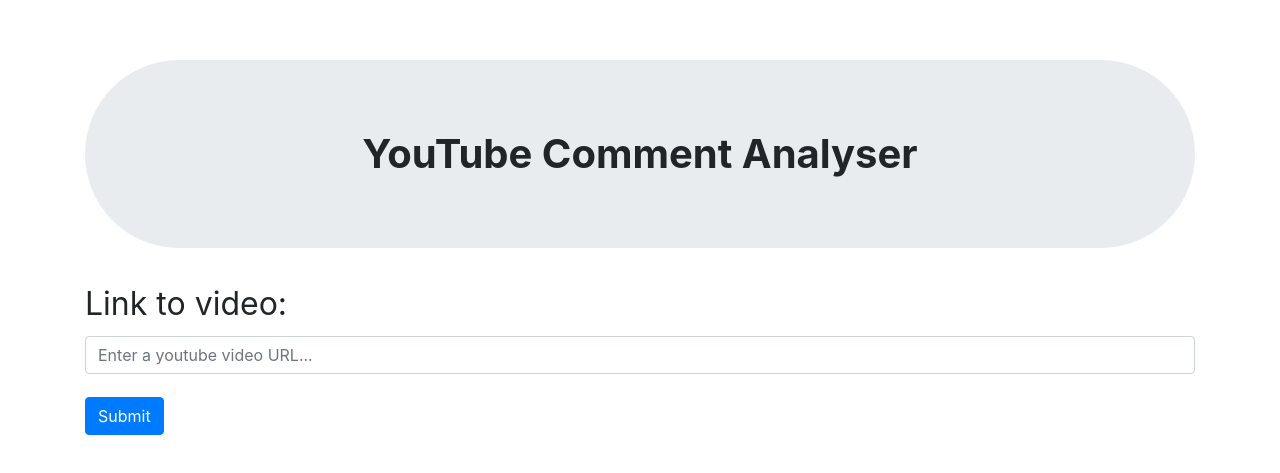
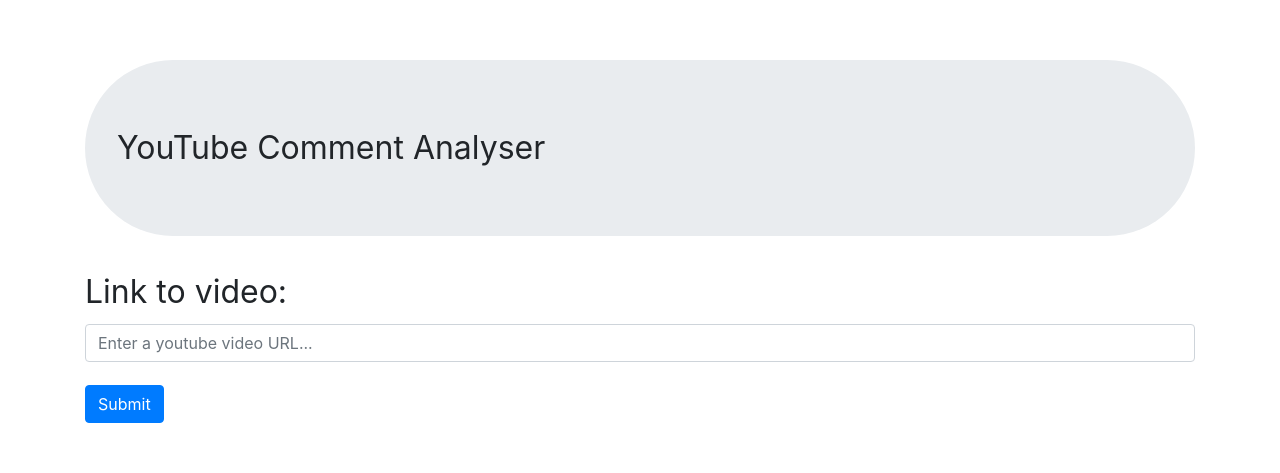
Before and after one commit to graphicnapkin/YCA, a React (Create React App) app in the folder frontend/: page / in a window 1280 px wide. Shown: the part 165-638 px from the top of the page. Built offline with nearby package versions, Linux system fonts and the light colour scheme.

Commit message:
Rewrites Home page as in tsx, adds history hook to redirect to results page

```diff
--- a/frontend/src/App.js
+++ b/frontend/src/App.js
@@ -1,10 +1,12 @@
-import Home from './Pages/Home'
+import { Home } from './Pages/Home'
+import { Results } from './Pages/Results'
 import { Route, Switch }  from 'react-router-dom'
 
 function App() {
   return (
     <Switch>
       <Route exact path='/' component={Home}/>
+      <Route exact path='/Results' component={Results}/>
     </Switch>
   )
 }
--- a/frontend/src/Components/SearchBar.js
+++ b/frontend/src/Components/SearchBar.js
@@ -1,10 +1,12 @@
 import React, { useState } from 'react'
 import { Form, Button } from 'react-bootstrap'
+import { useHistory } from 'react-router-dom'
 import { getYoutubeVideoIdFromURL, getComments } from '../util/globals.ts'
 
 const SearchBar = () => {
   const [videoURL, setVideoURL] = useState('')
   const [results, setResults] = useState()
+  const history = useHistory()
 
   async function handleSubmit(event) {
     event.preventDefault()
@@ -13,11 +15,11 @@
       id = getYoutubeVideoIdFromURL(videoURL)
       const res = await getComments(id)
       setResults(res)
-      // setResults(JSON.parse(res, null, 2))
+      history.push('./Results');
     } catch (error) {
+      console.log(error)
       ////should build notification banner componet to display messages
     }
-    //console.log('state of videoURL at submit: ', videoURL)
   }
   return (
     <div className='grid-container'>
@@ -37,11 +39,11 @@
           Submit
         </Button>
       </Form>
-      {results && (
+       {/*results && (
         <div style={{ fontSize: 8 }}>
           {JSON.stringify(results.results, null, 4)}
         </div>
-      )}
+       )*/}
     </div>
   )
 }
--- a/frontend/src/Pages/Home.js
+++ b/frontend/src/Pages/Home.tsx
@@ -3,17 +3,18 @@
 import SearchBar from '../Components/SearchBar'
 import { Container } from 'react-bootstrap'
 
-const Home = () => {
+export const Home: React.FC<{}> = () => {
   return (
     <Container style={containerStyle}>
       <Jumbotron style={jumboStyle}>
-        <div style={headerStyle}>YouTube Comment Analyser</div>
+        <div>YouTube Comment Analyser</div>
       </Jumbotron>
       <SearchBar />
     </Container>
   )
 }
 
+// HeaderStyle not TS compatible?
 const headerStyle = {
   fontSize: '2.5rem',
   fontWeight: 'bold',
--- /dev/null
+++ b/frontend/src/Pages/Results.tsx
@@ -0,0 +1,8 @@
+import React from 'react';
+import { CommentThreadsResult }  from '../util/commonInterfaces';
+
+export const Results: React.FC<CommentThreadsResult> = props => {
+  return (
+    <div>hi</div>
+  )
+}
--- a/package.json
+++ b/package.json
@@ -20,6 +20,7 @@
   "homepage": "https://github.com/andrewjcarter/YCA#readme",
   "dependencies": {
     "@types/express": "^4.17.11",
+    "@types/react-dom": "^17.0.1",
     "dotenv": "^8.2.0",
     "express": "^4.17.1",
     "express-rate-limit": "^5.2.6",
```
Also changed, not shown: 1 other file (tests, documents, lock files or other folders).
